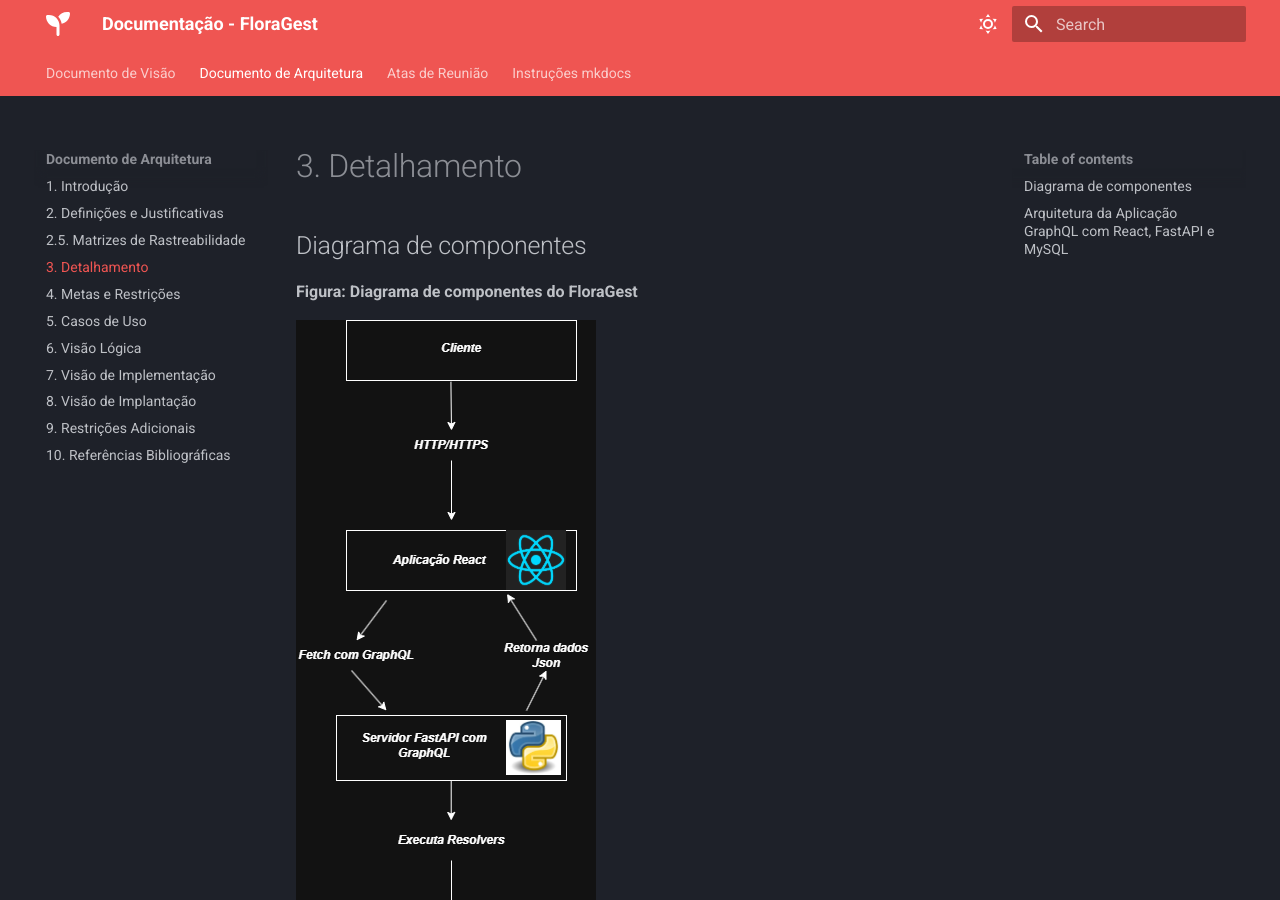
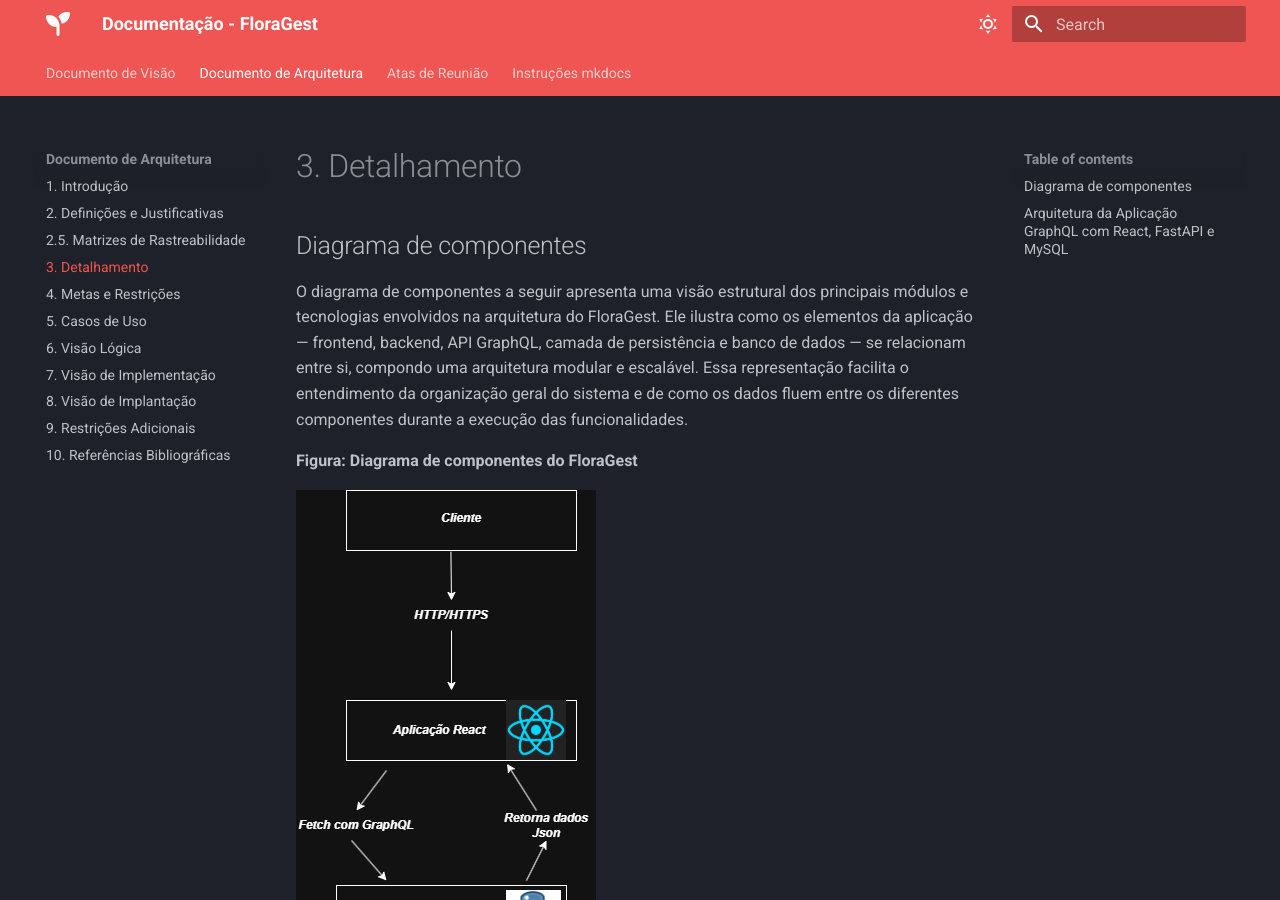
Before and after one commit to FGA0138-MDS-Ajax/2025.1-Jera, an MkDocs documentation site: the page built from docs/doc-arq/3_detalhamento.md, in a window 1280 px wide and 900 px high. Built offline with MkDocs 1.6.1 and Material for MkDocs 9.7.7, drawn with Linux system fonts in a browser that asks for light colours.

Commit message:
Inclusão de texto antes do diagrama

```diff
--- a/docs/doc-arq/3_detalhamento.md
+++ b/docs/doc-arq/3_detalhamento.md
@@ -1,10 +1,12 @@
 ## Diagrama de componentes
 
-  **Figura: Diagrama de componentes do FloraGest**
+O diagrama de componentes a seguir apresenta uma visão estrutural dos principais módulos e tecnologias envolvidos na arquitetura do FloraGest. Ele ilustra como os elementos da aplicação — frontend, backend, API GraphQL, camada de persistência e banco de dados — se relacionam entre si, compondo uma arquitetura modular e escalável. Essa representação facilita o entendimento da organização geral do sistema e de como os dados fluem entre os diferentes componentes durante a execução das funcionalidades.
 
-  ![Diagrama de componentes](../imagens/Meio_Termo_MDS.drawio.png)
+**Figura: Diagrama de componentes do FloraGest**
 
-  **Fonte:** Elaboração Própria (2025)
+![Diagrama de componentes](../imagens/Meio_Termo_MDS.drawio.png)
+
+**Fonte:** Elaboração Própria (2025)
 
 ---
 
```
